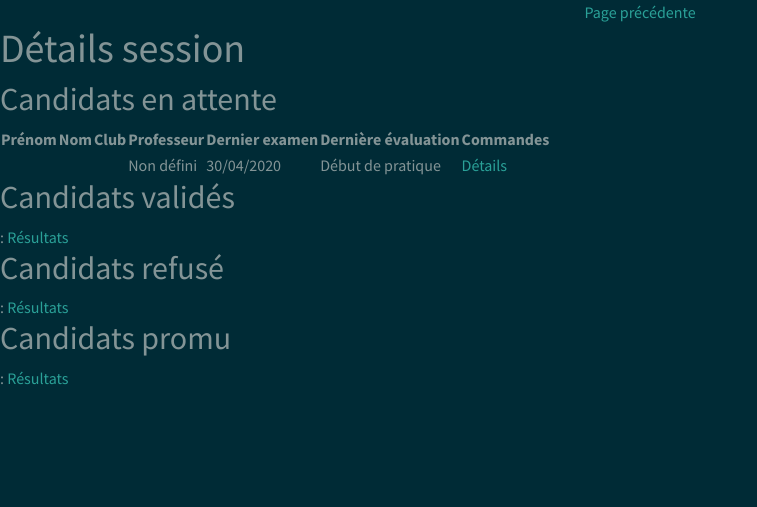
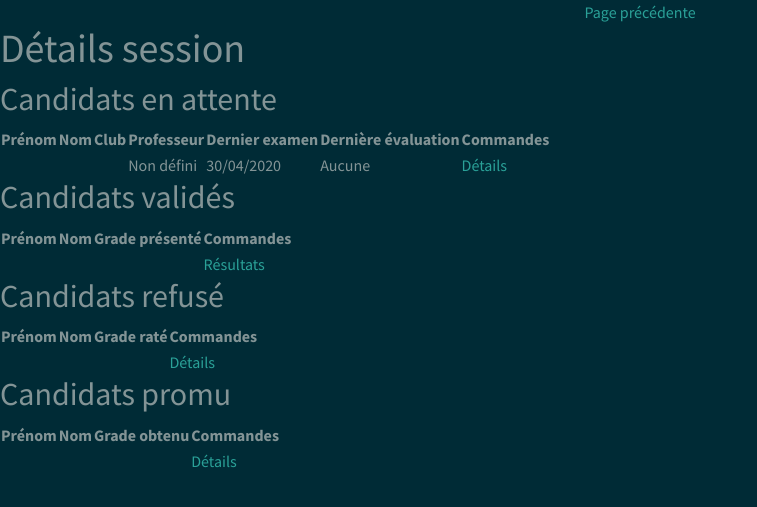
Before and after one commit to Kadrack/AFAManager, a Symfony app: template templates/Exam/detail.html.twig in a window 1280 px wide. Shown: the part 56-563 px from the top of the page, without its empty margins (0-757 px from the left). Run offline with Twig, Linux system fonts and the light colour scheme; the template is opened without the code that fills it: most values are stand-ins (such as "Sample title", 1, 10 or a date in 2020); some libraries are stand-ins or nearby versions.

Commit message:
Initial commit

```diff
--- a/templates/Exam/detail.html.twig
+++ b/templates/Exam/detail.html.twig
@@ -28,7 +28,7 @@
                     <td>{{ applicant.getGradeDanClub().getClubName() }}</td>
                     <td>{% if applicant.getGradeDanClub().getClubMainTeacher().getClubTeacherFirstname() is defined %}{{ applicant.getGradeDanClub().getClubMainTeacher().getClubTeacherFirstname() }} {{ applicant.getGradeDanClub().getClubMainTeacher().getClubTeacherName() }}{% else %}Non défini{% endif %}</td>
                     <td>{% if applicant.getGradeDanMember().getMemberLastGradeDan().getGradeDanExam() is defined %}{{ applicant.getGradeDanMember().getMemberLastGradeDan().getGradeDanExam().getExamDate()|date("d/m/Y") }}{% else %}{{ applicant.getGradeDanMember().getMemberFirstLicence().getMemberLicenceUpdate()|date("d/m/Y") }}{% endif %}</td>
-                    <td>{% if applicant.getGradeDanMember().getMemberLastGradeDan().getGradeDanExam() is defined %}{{ applicant.getGradeDanMember().getMemberLastGradeDan().getGradeDanStatus() }}{% else %}Début de pratique{% endif %}</td>
+                    <td>{% if applicant.getGradeDanMember().getMemberLastGradeDan().getGradeDanExam() is defined %}{{ applicant.getGradeDanMember().getMemberLastGradeDan().getGradeDanStatus() }}{% else %}Aucune{% endif %}</td>
                     <td><a href="{{ path('exam_applicant_detail', {'exam_id': exam.getGradeSessionId(), 'member_id': applicant.getGradeDanMember().getMemberId()}) }}">Détails</a></td>
                 </tr>
             {% endfor %}
@@ -36,21 +36,60 @@
     {% endif %}
     {% if candidates != null %}
         <h2>Candidats validés</h2>
+        <table>
+            <tr>
+                <th>Prénom</th>
+                <th>Nom</th>
+                <th>Grade présenté</th>
+                <th>Commandes</th>
+            </tr>
             {% for candidate in candidates %}
-            {{ candidate.getGradeDanMember().getMemberFirstName() }} {{ candidate.getGradeDanMember().getMemberName }} : <a href="{{ path('exam_candidate_detail', {'exam_id': exam.getGradeSessionId(), 'member_id': candidate.getGradeDanMember().getMemberId()}) }}">Résultats</a><br />
+                <tr>
+                    <td>{{ candidate.getGradeDanMember().getMemberFirstName() }}</td>
+                    <td>{{ candidate.getGradeDanMember().getMemberName() }}</td>
+                    <td>{{ listData.getGrade(candidate.getGradeDanRank()) }}</td>
+                    <td><a href="{{ path('exam_candidate_detail', {'exam_id': exam.getGradeSessionId(), 'member_id': candidate.getGradeDanMember().getMemberId()}) }}">Résultats</a></td>
+                </tr>
             {% endfor %}
+        </table>
     {% endif %}
     {% if refused != null %}
         <h2>Candidats refusé</h2>
+        <table>
+            <tr>
+                <th>Prénom</th>
+                <th>Nom</th>
+                <th>Grade raté</th>
+                <th>Commandes</th>
+            </tr>
             {% for candidate in refused %}
-            {{ candidate.getGradeDanMember().getMemberFirstName() }} {{ candidate.getGradeDanMember().getMemberName }} : <a href="{{ path('exam_candidate_detail', {'exam_id': exam.getGradeSessionId(), 'member_id': candidate.getGradeDanMember().getMemberId()}) }}">Résultats</a><br />
+                <tr>
+                    <td>{{ candidate.getGradeDanMember().getMemberFirstName() }}</td>
+                    <td>{{ candidate.getGradeDanMember().getMemberName() }}</td>
+                    <td>{{ listData.getGrade(candidate.getGradeDanMember().getMemberLastGradeDan().getGradeDanRank()) }}</td>
+                    <td><a href="{{ path('exam_candidate_detail', {'exam_id': exam.getGradeSessionId(), 'member_id': candidate.getGradeDanMember().getMemberId()}) }}">Détails</a></td>
+                </tr>
             {% endfor %}
+        </table>
     {% endif %}
     {% if promoted != null %}
         <h2>Candidats promu</h2>
+        <table>
+            <tr>
+                <th>Prénom</th>
+                <th>Nom</th>
+                <th>Grade obtenu</th>
+                <th>Commandes</th>
+            </tr>
             {% for candidate in promoted %}
-            {{ candidate.getGradeDanMember().getMemberFirstName() }} {{ candidate.getGradeDanMember().getMemberName }} : <a href="{{ path('exam_candidate_detail', {'exam_id': exam.getGradeSessionId(), 'member_id': candidate.getGradeDanMember().getMemberId()}) }}">Résultats</a><br />
+                <tr>
+                    <td>{{ candidate.getGradeDanMember().getMemberFirstName() }}</td>
+                    <td>{{ candidate.getGradeDanMember().getMemberName() }}</td>
+                    <td>{{ listData.getGrade(candidate.getGradeDanMember().getMemberLastGradeDan().getGradeDanRank()) }}</td>
+                    <td><a href="{{ path('exam_candidate_detail', {'exam_id': exam.getGradeSessionId(), 'member_id': candidate.getGradeDanMember().getMemberId()}) }}">Détails</a></td>
+                </tr>
             {% endfor %}
+        </table>
     {% endif %}
 {% endblock %}
 
```
Lines whose indentation alone changed are shown as unchanged.
